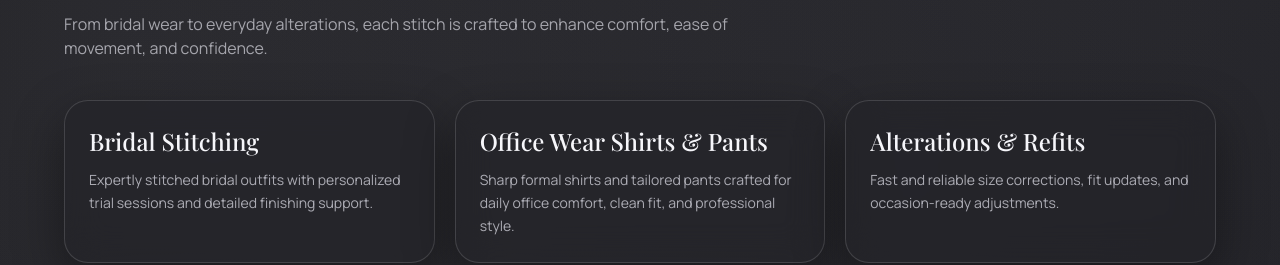
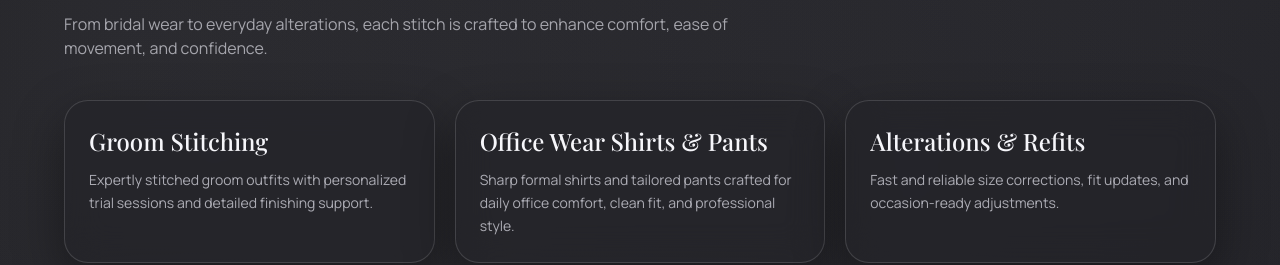
Before and after one commit to hussaindev-mdu/playfix, a React (Vite) app: page / in a window 1280 px wide. Shown: the part 891-1156 px from the top of the page. Built offline with nearby package versions, Linux system fonts and the light colour scheme; no server answers.

Commit message:
text label modified

```diff
--- a/src/data/siteContent.js
+++ b/src/data/siteContent.js
@@ -7,9 +7,9 @@ export const navItems = [
 
 export const services = [
   {
-    title: 'Bridal Stitching',
+    title: 'Groom Stitching',
     description:
-      'Expertly stitched bridal outfits with personalized trial sessions and detailed finishing support.'
+      'Expertly stitched groom outfits with personalized trial sessions and detailed finishing support.'
   },
   {
     title: 'Office Wear Shirts & Pants',
--- a/src/sections/LeadFormSection.jsx
+++ b/src/sections/LeadFormSection.jsx
@@ -11,7 +11,7 @@ const initialValues = {
   message: ''
 };
 
-const services = ['Office Wear Shirts & Pants', 'Alteration', 'General Consultation'];
+const services = ['Groom Stitching', 'Office Wear Shirts & Pants', 'Alteration', 'General Consultation'];
 
 const LeadFormSection = () => {
   const [values, setValues] = useState(initialValues);
```
